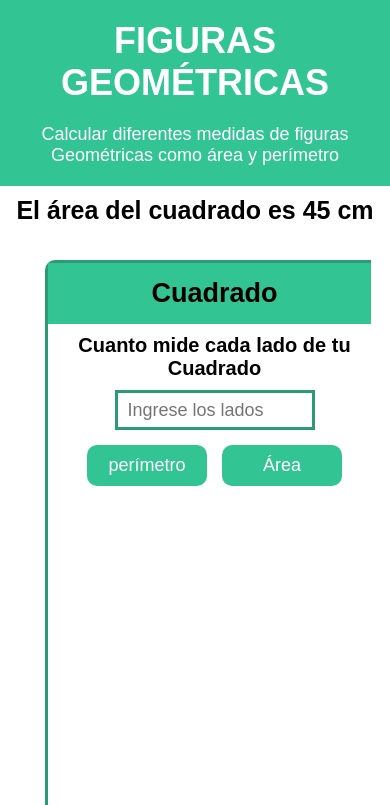
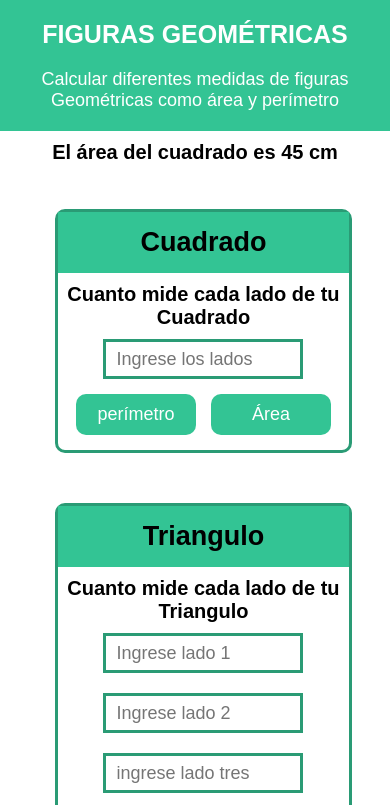
Before and after one commit to DiegoLeandroBarrios/Udemy-Escuela-de-Programacion-y-DesarrolloWeb-desde-cero-a-Master, a plain HTML site: page introduccionCSS/figuras-geometricas/index.html in a window 390 px wide. Shown: the top 805 px of the page. Drawn offline with Linux system fonts and the light colour scheme.

Commit message:
Add resposive.

```diff
--- a/introduccionCSS/figuras-geometricas/CSS/main.css
+++ b/introduccionCSS/figuras-geometricas/CSS/main.css
@@ -41,9 +41,10 @@ body {
   margin: auto;
   padding: 10px;
   overflow: hidden; /*repeta el contenedor padre*/
+  max-width: 1000px;
 }
 .box {
-  width: 340px;
+  width: 30%;
   height: 600px;
   border: 3px solid rgb(42, 155, 117);
   border-radius: 10px;
@@ -90,3 +91,31 @@ body {
 .box-main__btn:active {
   background: rgb(55, 182, 140);
 }
+
+/*WEB APP RESPONSIVE*/
+
+@media screen and (max-width: 1021px) {
+  .figuras {
+    width: 100%;
+  }
+}
+
+@media screen and (max-width: 914px) {
+  .box {
+    margin: 10px;
+  }
+}
+
+@media screen and (max-width: 768px) {
+  .box {
+    width: 90%;
+    margin: 25px;
+    height: auto;
+  }
+  .header-title {
+    font-size: 25px;
+  }
+  .answer p {
+    font-size: 20px;
+  }
+}
```
